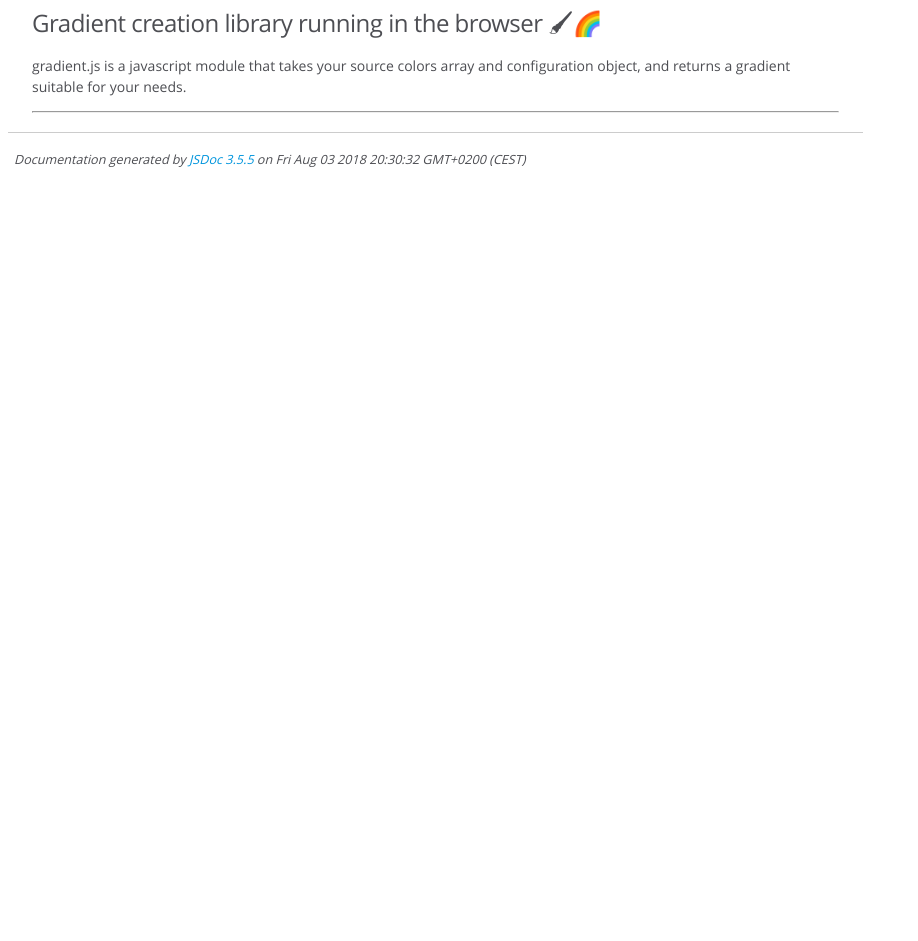
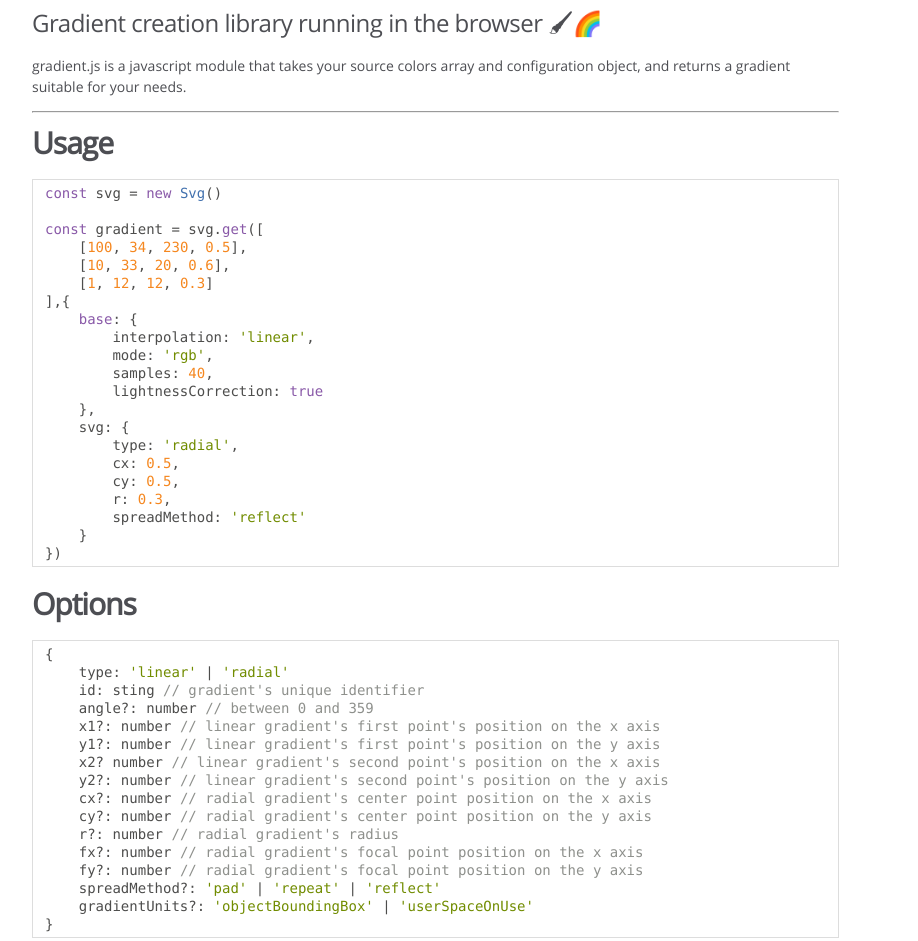
Before and after one commit to afternoon2/gradient-svg, a website: page docs/index.html in a window 1280 px wide. Shown: the part 460-1401 px from the top of the page, without its empty margins (0-918 px from the left). Before the commit the page ends 800 px from the top, so only its background shows below. Drawn offline with Linux system fonts and the light colour scheme.

Commit message:
README update

```diff
--- a/docs/index.html
+++ b/docs/index.html
@@ -51,7 +51,43 @@
 </ul>
 <hr>
 <h2>gradient.js</h2><h3>Gradient creation library running in the browser 🖌🌈</h3><p>gradient.js is a javascript module that takes your source colors array and configuration object, and returns a gradient suitable for your needs.</p>
-<hr></article>
+<hr>
+<h2>Usage</h2><pre class="prettyprint source lang-javascript"><code>const svg = new Svg()
+
+const gradient = svg.get([
+    [100, 34, 230, 0.5],
+    [10, 33, 20, 0.6],
+    [1, 12, 12, 0.3]
+],{
+    base: {
+        interpolation: 'linear',
+        mode: 'rgb',
+        samples: 40,
+        lightnessCorrection: true
+    },
+    svg: {
+        type: 'radial',
+        cx: 0.5,
+        cy: 0.5,
+        r: 0.3,
+        spreadMethod: 'reflect'
+    }
+})</code></pre><h2>Options</h2><pre class="prettyprint source lang-typescript"><code>{
+    type: 'linear' | 'radial'
+    id: sting // gradient's unique identifier
+    angle?: number // between 0 and 359
+    x1?: number // linear gradient's first point's position on the x axis
+    y1?: number // linear gradient's first point's position on the y axis
+    x2? number // linear gradient's second point's position on the x axis
+    y2?: number // linear gradient's second point's position on the y axis
+    cx?: number // radial gradient's center point position on the x axis
+    cy?: number // radial gradient's center point position on the y axis
+    r?: number // radial gradient's radius
+    fx?: number // radial gradient's focal point position on the x axis
+    fy?: number // radial gradient's focal point position on the y axis
+    spreadMethod?: 'pad' | 'repeat' | 'reflect'
+    gradientUnits?: 'objectBoundingBox' | 'userSpaceOnUse'
+}</code></pre></article>
     </section>
 
 
@@ -68,7 +104,7 @@
 <br class="clear">
 
 <footer>
-    Documentation generated by <a href="https://github.com/jsdoc3/jsdoc">JSDoc 3.5.5</a> on Fri Aug 03 2018 20:30:32 GMT+0200 (CEST)
+    Documentation generated by <a href="https://github.com/jsdoc3/jsdoc">JSDoc 3.5.5</a> on Fri Aug 03 2018 20:56:53 GMT+0200 (CEST)
 </footer>
 
 <script> prettyPrint(); </script>
```
Also changed, not shown: docs/Svg.html (+1 -1 lines), docs/global.html (+1 -1 lines), docs/index.js.html (+1 -1 lines), README.md.
